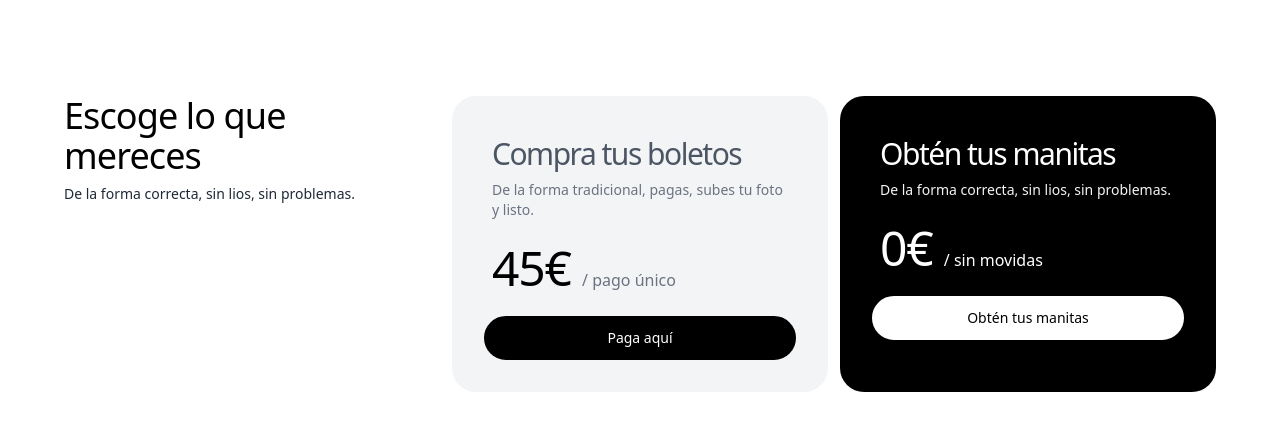
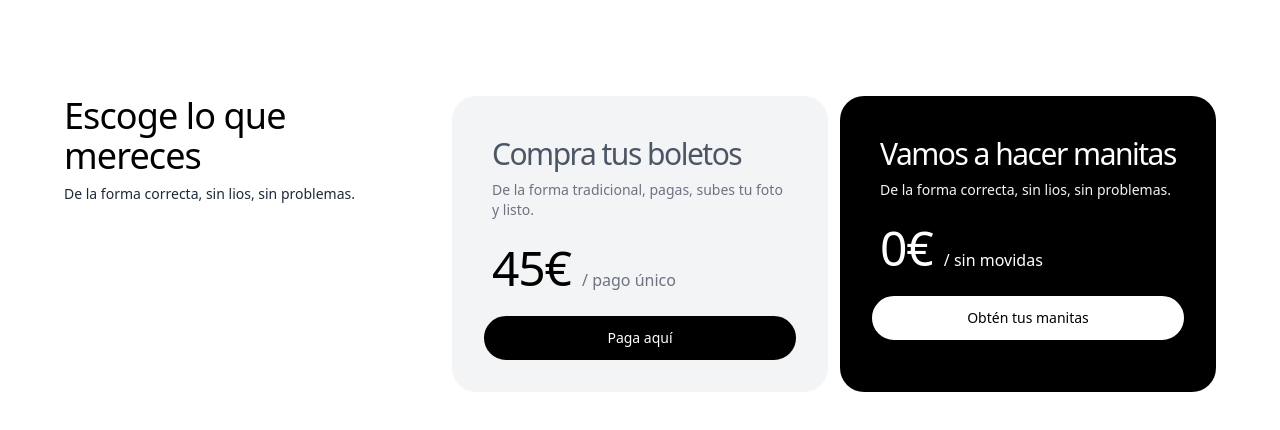
Before and after one commit to emilianosca/tinyHands, a website built with Vite: page index.html in a window 1280 px wide. Built offline with nearby package versions, Linux system fonts and the light colour scheme.

Commit message:
title modified

```diff
--- a/index.html
+++ b/index.html
@@ -75,7 +75,7 @@
                   <h2
                     class="text-lg font-medium tracking-tighter text-white lg:text-3xl"
                   >
-                    Obtén tus manitas
+                    Vamos a hacer manitas
                   </h2>
                   <p class="mt-2 text-sm text-gray-100">
                     De la forma correcta, sin lios, sin problemas.
```
